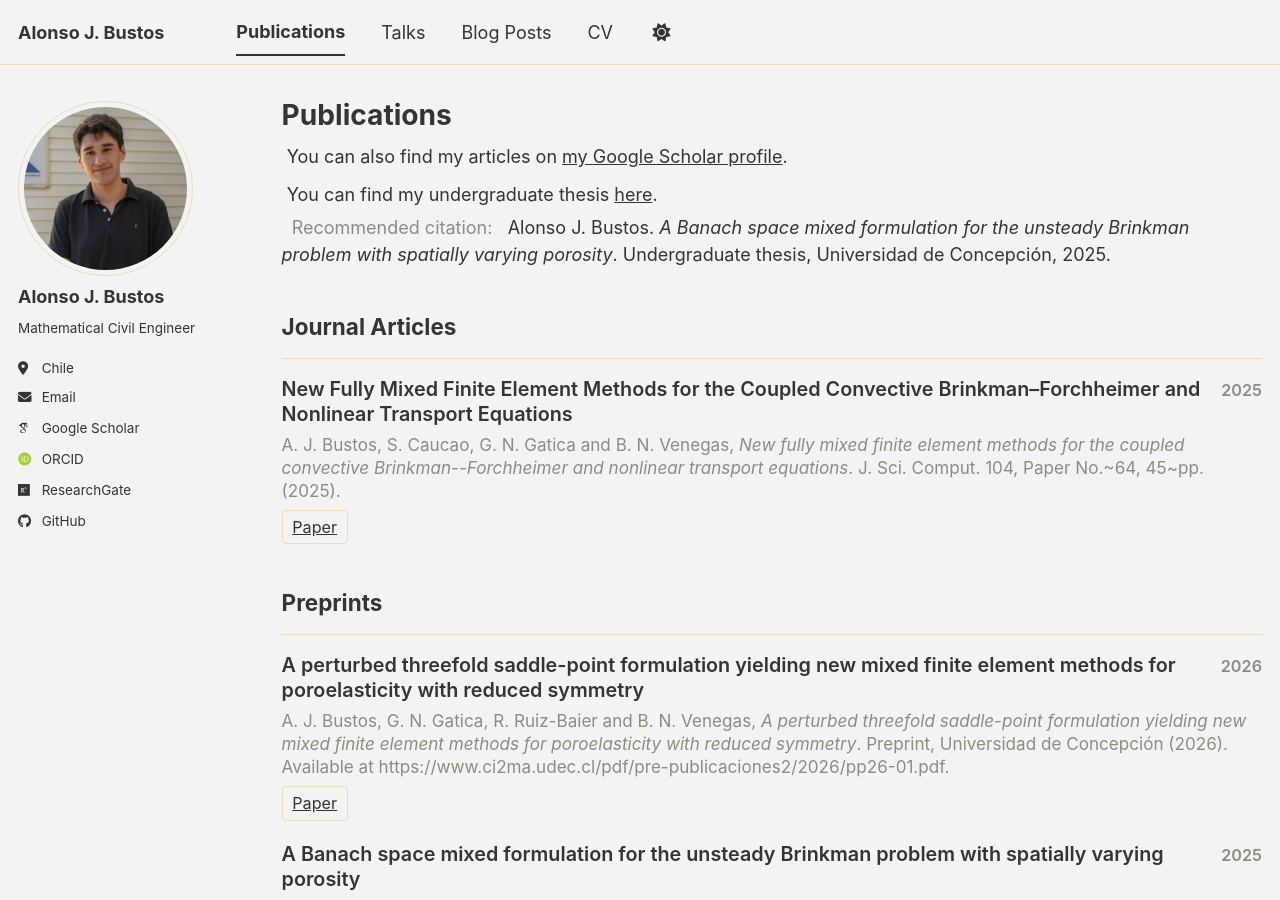
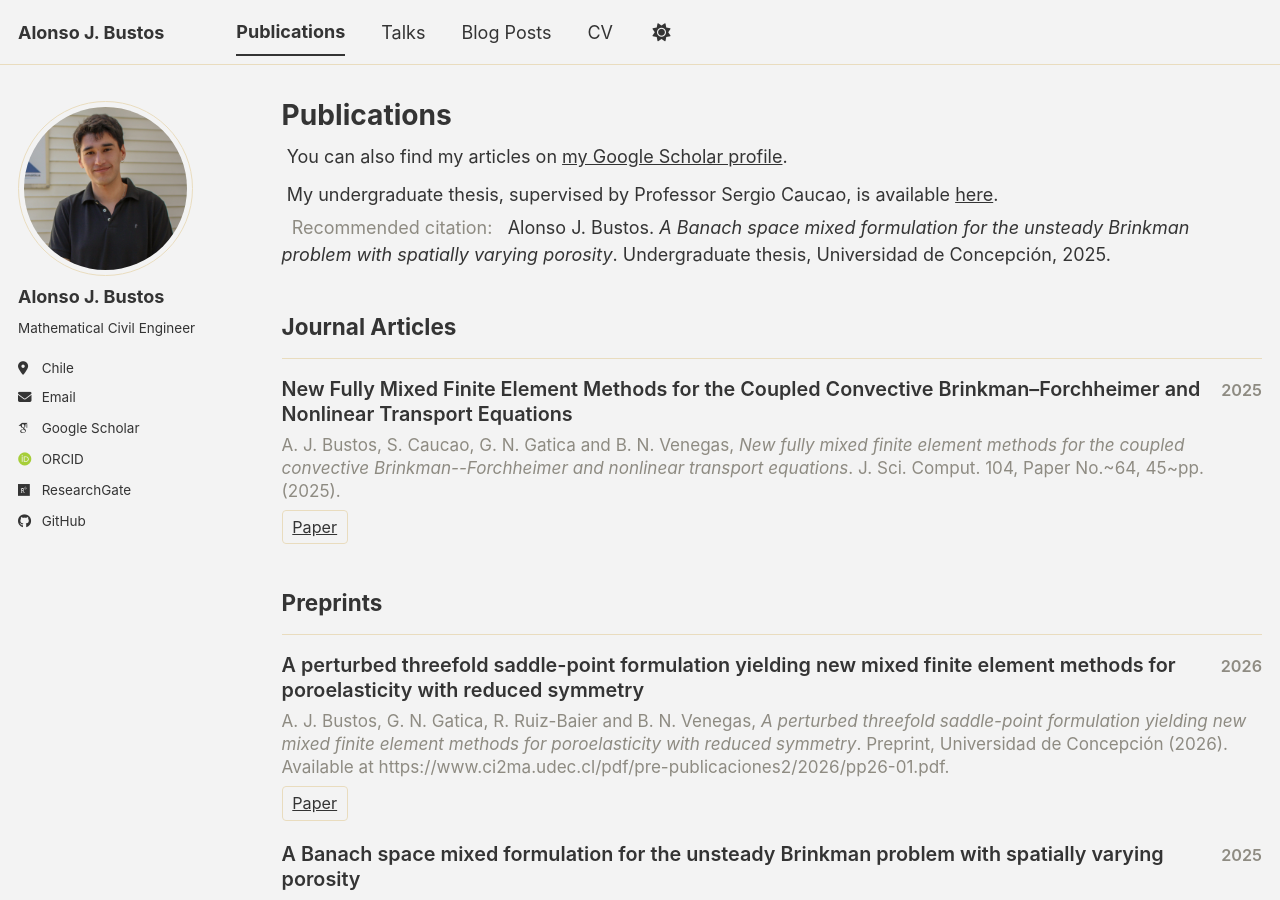
Before and after one commit to alonsojbustos/alonsojbustos.github.io, a Jekyll site: the page built from _pages/publications.html, in a window 1280 px wide and 900 px high. Built offline with Jekyll 4.4.1, drawn with Linux system fonts in a browser that asks for light colours; some web fonts are replaced; a script bundle is joined from its source files by our own code; library files that are not in the unit come from our copies.

Commit message:
Update publications.html

```diff
--- a/_pages/publications.html
+++ b/_pages/publications.html
@@ -11,7 +11,7 @@ author_profile: true
   </div>
 
   <div class="wordwrap" style="margin-top: 0.6em;">
-    You can find my undergraduate thesis <a href="https://repositorio.udec.cl/items/bc57f140-1aec-435e-b914-1752e345c409">here</a>.
+    My undergraduate thesis, supervised by Professor Sergio Caucao, is available <a href="https://repositorio.udec.cl/items/bc57f140-1aec-435e-b914-1752e345c409">here</a>.
     <div style="margin-top: 0.35em;">
       <span style="color: var(--global-text-color-light);">
         Recommended citation:
```
